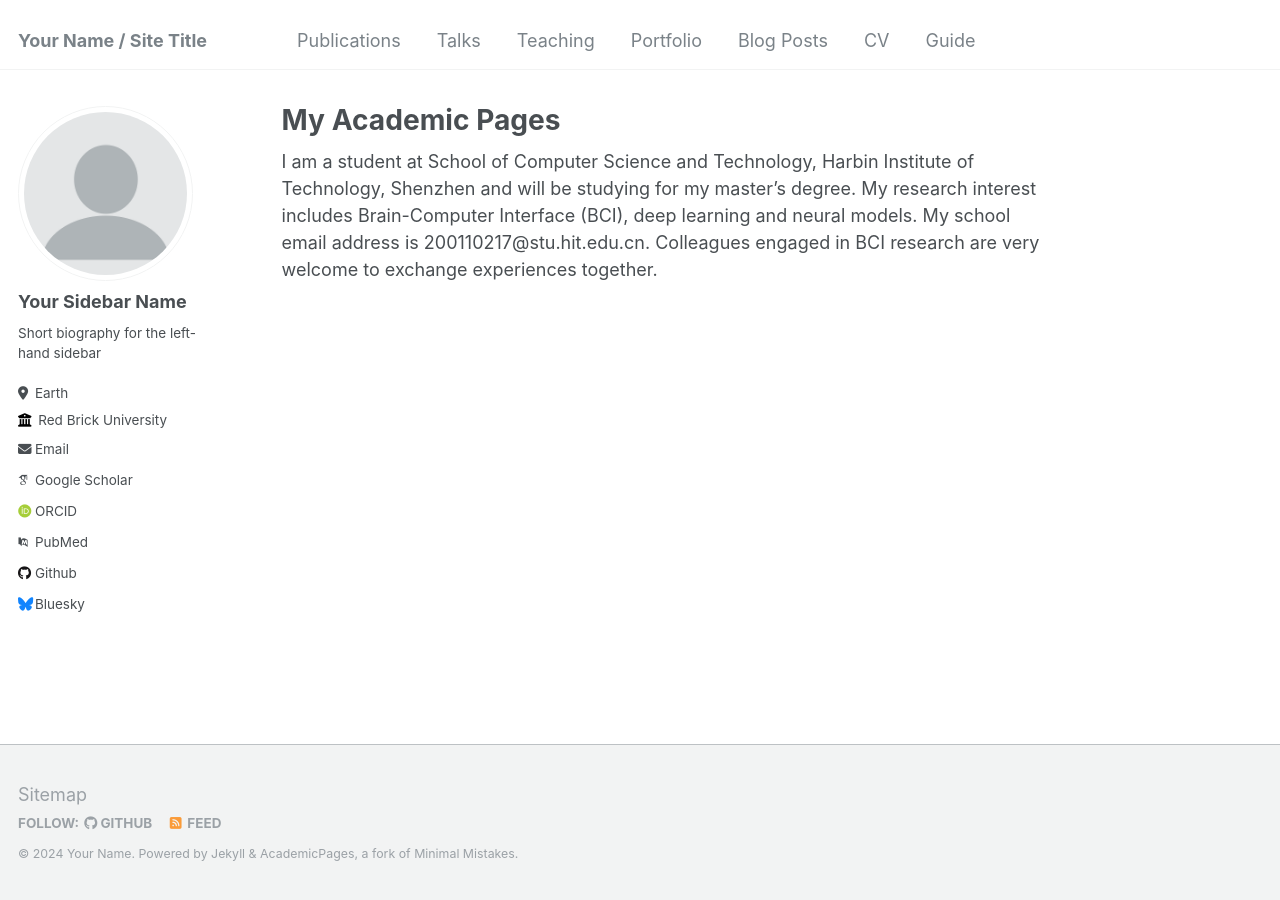
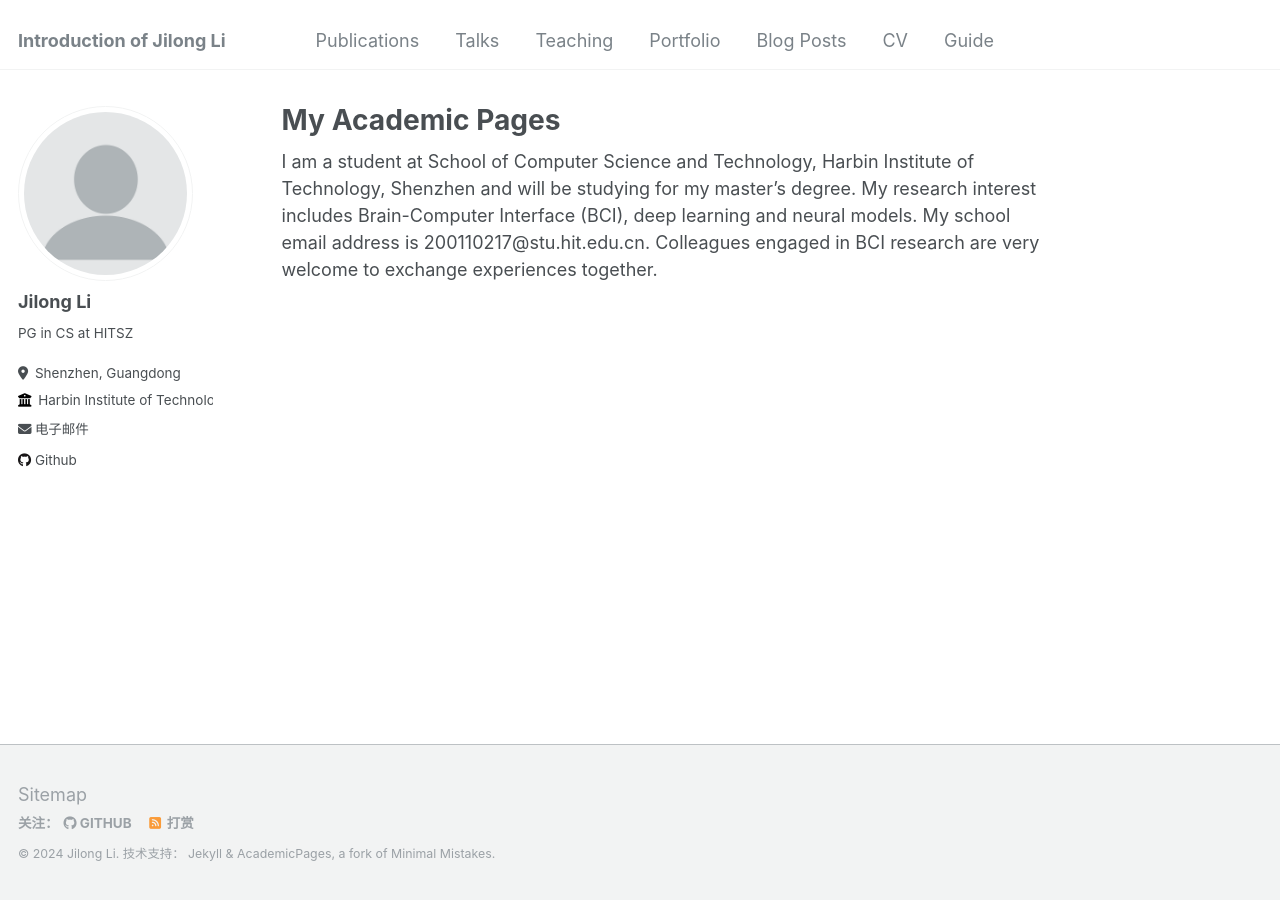
Before and after one commit to HITjige/HITjige.github.io, a Jekyll site: the page built from _pages/about.md, in a window 1280 px wide. Built offline with Jekyll 4.4.1, drawn with Linux system fonts in a browser that asks for light colours; some web fonts are replaced.

Commit message:
Update _config.yml

```diff
--- a/_config.yml
+++ b/_config.yml
@@ -7,12 +7,12 @@
 # server process.
 
 # Basic Site Settings
-locale                   : "en-US"
-title                    : "Your Name / Site Title"
+locale                   : "zh-CN"
+title                    : "Introduction of Jilong Li"
 title_separator          : "-"
-name                     : &name "Your Name"
-description              : &description "personal description"
-url                      : https://academicpages.github.io # the base hostname & protocol for your site e.g. "https://mmistakes.github.io"
+name                     : &name "Jilong Li"
+description              : &description "PG in CS at HITSZ"
+url                      : https://hitjige.github.io/ # the base hostname & protocol for your site e.g. "https://mmistakes.github.io"
 baseurl                  : "" # the subpath of your site, e.g. "/blog"
 repository               : "academicpages/academicpages.github.io"
 
@@ -22,33 +22,33 @@ repository               : "academicpages/academicpages.github.io"
 author:
   # Biographic information
   avatar           : "profile.png"
-  name             : "Your Sidebar Name"
+  name             : "Jilong Li"
   pronouns         : # example: "she/her"
-  bio              : "Short biography for the left-hand sidebar"
-  location         : "Earth"
-  employer         : "Red Brick University"
+  bio              : "PG in CS at HITSZ"
+  location         : "Shenzhen, Guangdong"
+  employer         : "Harbin Institute of Technology, Shenzhen"
   uri              : # URL
-  email            : "none@example.org"
+  email            : "200110217@stu.hit.edu.cn"
 
   # Academic websites
   arxiv            : # URL - Update with the correct link to your profile
-  googlescholar    : "https://scholar.google.com/citations?user=PS_CX0AAAAAJ"
+  googlescholar    : #"https://scholar.google.com/citations?user=PS_CX0AAAAAJ"
   impactstory      : # URL
-  orcid            : "http://orcid.org/yourorcidurl"
+  orcid            : #"http://orcid.org/yourorcidurl"
   semantic         : # URL
-  pubmed           : "https://www.ncbi.nlm.nih.gov/pubmed/?term=john+snow"
+  pubmed           : #"https://www.ncbi.nlm.nih.gov/pubmed/?term=john+snow"
   researchgate     : # URL
 
   # Repositories and software development
   bitbucket        : # Username - Update with your username on the site
   codepen          : # Username
   dribbble         : # Username
-  github           : "academicpages"
+  github           : "HITjige"
   kaggle           : # Username
   stackoverflow    : # User number or user number and name (i.e., use "1" or "1/jeff-atwood")
 
   # Social media
-  bluesky          : "bsky.app" # Replace this with you Bluesky username
+  bluesky          : #"bsky.app" # Replace this with you Bluesky username
   facebook         : # Username
   flickr           : # Username
   foursquare       : # Username
```
